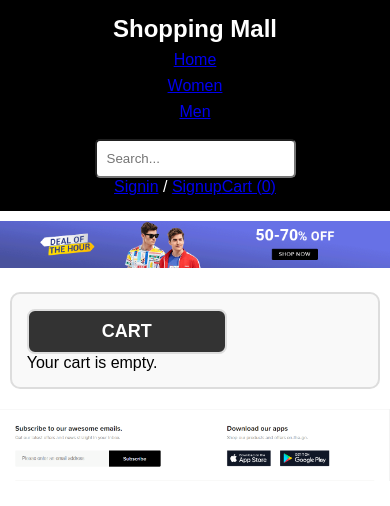
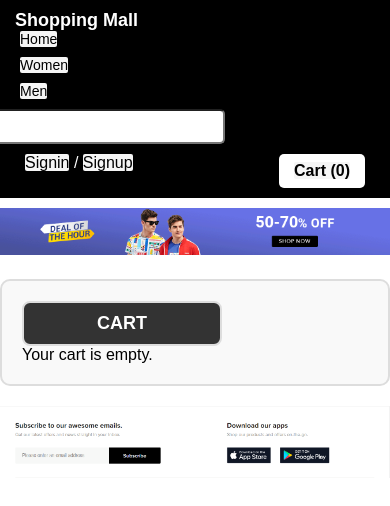
Before and after one commit to Vivek-turram/E-commerce-application, a React (Create React App) app: page /cart in a window 390 px wide. Shown: the top 506 px of the page. Built offline with nearby package versions, Linux system fonts and the light colour scheme.

Commit message:
Update App.css

```diff
--- a/src/App.css
+++ b/src/App.css
@@ -21,7 +21,8 @@
 }
 
 .title {
-    font-size: 1rem;
+    font-size: 15px;
+    font-family: 'Gill Sans', 'Gill Sans MT', Calibri, 'Trebuchet MS', sans-serif;
 
 }
 
@@ -125,59 +126,82 @@
   border-radius: 5px;
   background-color: #f0f0f0;
 }
-@media screen and (max-width: 768px) {
+
+.cart{
+  background-color: white;
+  color: black;
+  padding: 8px 15px;
+  border-radius: 5px;
+  text-decoration: none;
+  font-weight: bold;
+  transition: 0.3s;
+}
+.headerSection a,
+.headerSection a:visited,
+.headerSection a:hover,
+.headerSection a:active,
+.headerSection a:focus {
+
+  text-decoration: none;
+  border-radius: 2px;
+  background-color: whitesmoke;
+  color: black;
+
+}
+
+.headerSection {
+  display: flex;
+  justify-content: space-between;
+  align-items: center;
+  padding: 15px 30px;
+  background-color: black;
+  color: white;
+}
+
+.headerSection .center ul {
+  display: flex;
+  gap: 20px;
+}
+
+
+@media (max-width: 768px) {
   .headerSection {
     flex-direction: column;
-        align-items: center;
-        padding: 15px;
-        text-align: center;
+    align-items: flex-start;
+    padding: 10px 15px;
   }
 
-    .center ul {
-        padding: 0;
+  .headerSection .center ul {
+    flex-direction: column;
+    gap: 10px;
+    width: 100%;
   }
 
-    .center ul li {
-        display: block;
-        margin: 8px 0;
+  .headerSection .search {
+    width: 100%;
+    margin-top: 10px;
   }
 
-    .search input {
+  .headerSection .search input {
     width: 100%;
-        margin: 10px 0 0 0;
+    padding: 8px;
   }
 
-    .menImages,
-    .womenImages {
-        flex-direction: column;
-        align-items: center;
+  .headerSection .right {
+    margin-top: 10px;
+    width: 100%;
+    display: flex;
+    justify-content: space-between;
+  }
 }
 
-    .menImages img,
-    .womenImages img {
-        width: 90%;
-        max-width: 280px;
-        height: auto;
-        margin-bottom: 15px;
+
+@media (max-width: 480px) {
+  .headerSection h2 {
+    font-size: 18px;
   }
 
-    .cart-container {
-        width: 95%;
-        padding: 15px;
+  .headerSection .center ul li {
+    font-size: 14px;
   }
 }
-@media screen and (min-width: 769px) {
-    .headerSection {
-        flex-direction: row;
-    }
-
-    .center ul li {
-        display: inline-flex;
-    }
-
-    .menImages img,
-    .womenImages img {
-       width: 180px;
-       height: 180px;
-    }
-}
```
Lines whose indentation alone changed are shown as unchanged.
